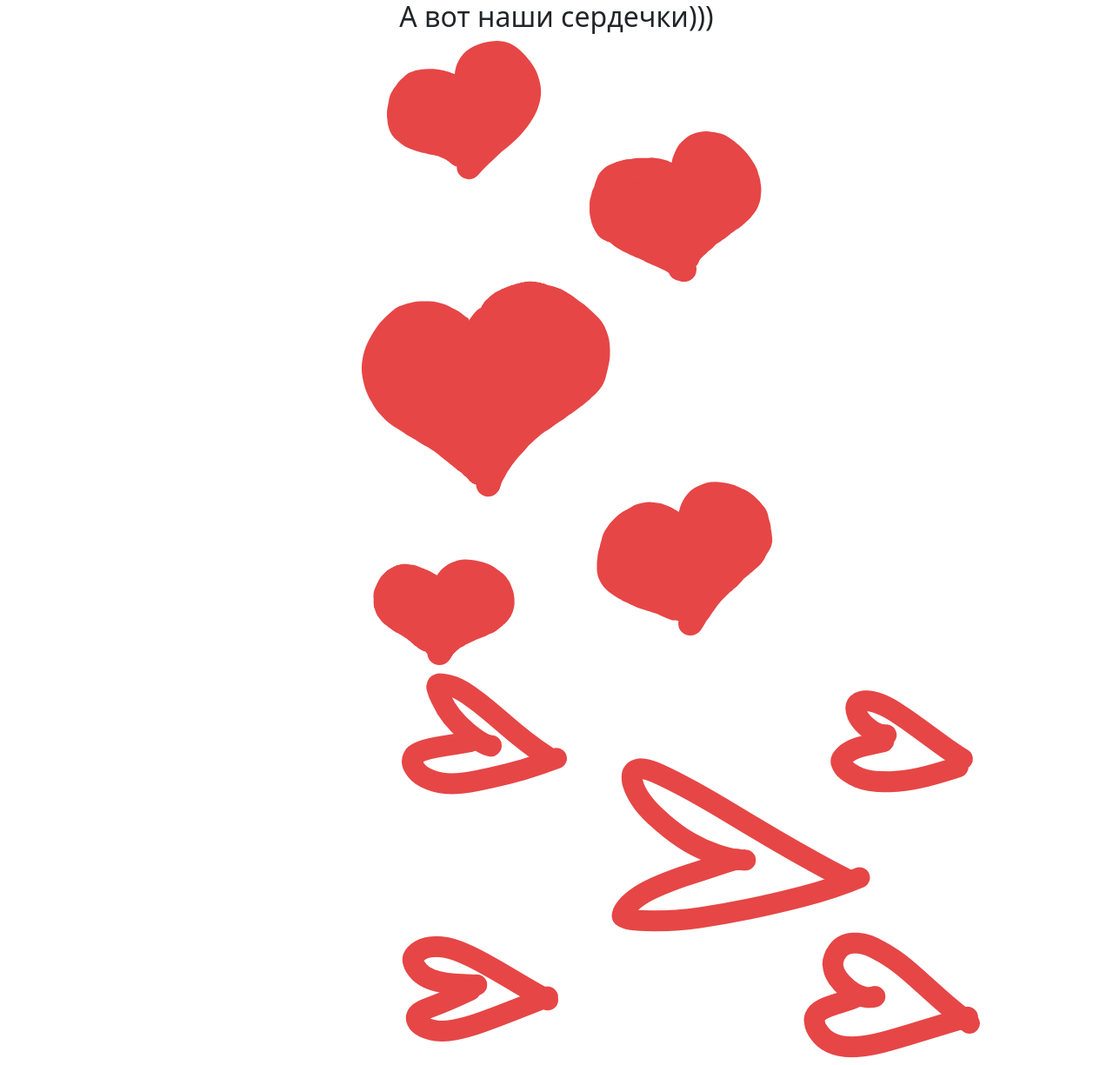
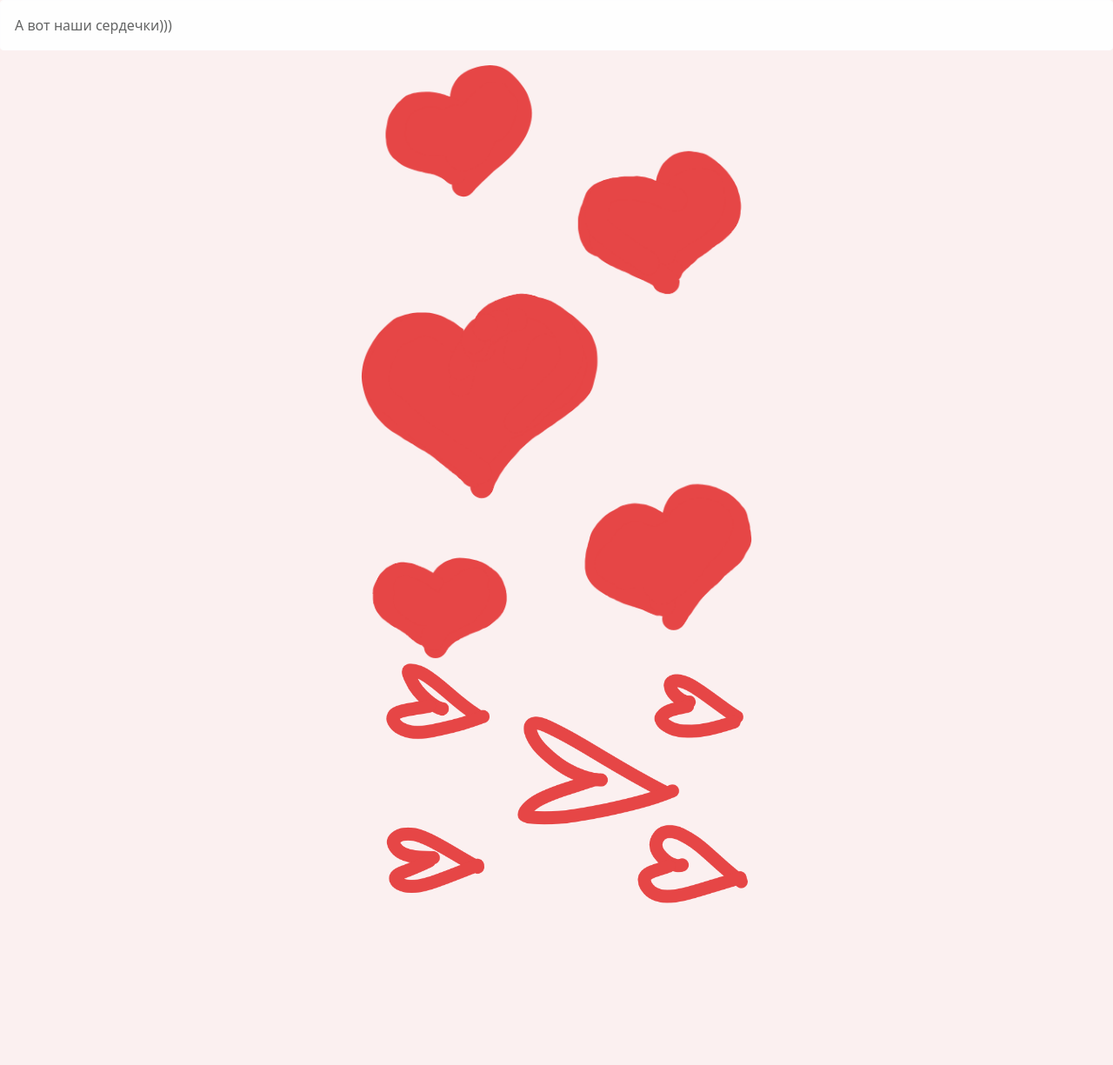
Before and after one commit to VladZuykin/my_love, a Flask app: page /my_love in a window 1280 px wide. Shown: the whole page at 87% size. After the commit the page ends 1039 px from the top, so only its background shows below. Run offline with Flask 2, Linux system fonts and the light colour scheme; some libraries are stand-ins or nearby versions.

Commit message:
release love v.3

```diff
--- a/static/css/style.css
+++ b/static/css/style.css
@@ -1,16 +1,18 @@
+body {
+background-color: #FBF0F0;
+}
+
+
 #carousel {
-    width: 50%;
+    max-width: 40%;
     margin-left: auto;
     margin-right: auto;
     padding: 10px;
 }
 
+
 .centered-text{
     text-align: center;
-}
-
-.ref {
-    font-size: 25px;
 }
 
 .centered-container{
@@ -18,6 +20,23 @@
     margin-right: auto;
     max-width: 450px;
     }
-p {
-    margin-left : 10px;
+
+#love-images{
+    width: 450px;
 }
+
+#love-images img{
+    width:100%;
+    height:auto;
+}
+
+.ref{
+
+    color: #A5A5A5
+    }
+.ref:visited{
+    color: #6D6552
+    }
+.ref:active{
+    color: #4E5754
+    }
--- a/templates/second_page.html
+++ b/templates/second_page.html
@@ -20,8 +20,10 @@
         <title> МОЯ Зайка </title>
     </head>
     <body>
-        <h2 class="centered-text"> А вот наши сердечки))) </h2>
-        <div class="centered-container">
+         <div class="alert alert-light" id="heading">
+            <label> А вот наши сердечки))) </label>
+        </div>
+        <div class="centered-container" id="love-images">
             <div>
                     <img src="{{love_1}}" align="center">
             </div>
```
Also changed, not shown: templates/index.html (+26 -2 lines).
